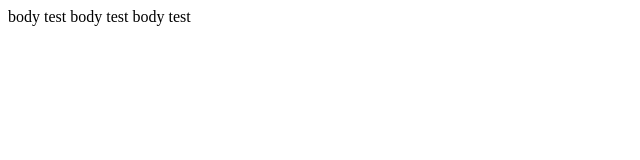
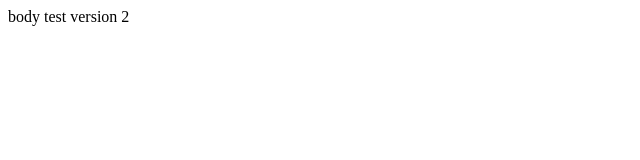
Before and after one commit to lisasantaniello/Web-To-Print-Code, a plain HTML site: page index.html in a window 1280 px wide. Shown: the full height of the page, 0-640 px from the left. Drawn offline with Linux system fonts and the light colour scheme.

Commit message:
edited index

```diff
--- a/index.html
+++ b/index.html
@@ -6,6 +6,6 @@
     <title>Github test</title>
 </head>
 <body>
-    <div> body test body test body test </div>
+    <div> body test version 2 </div>
 </body>
 </html>
```
